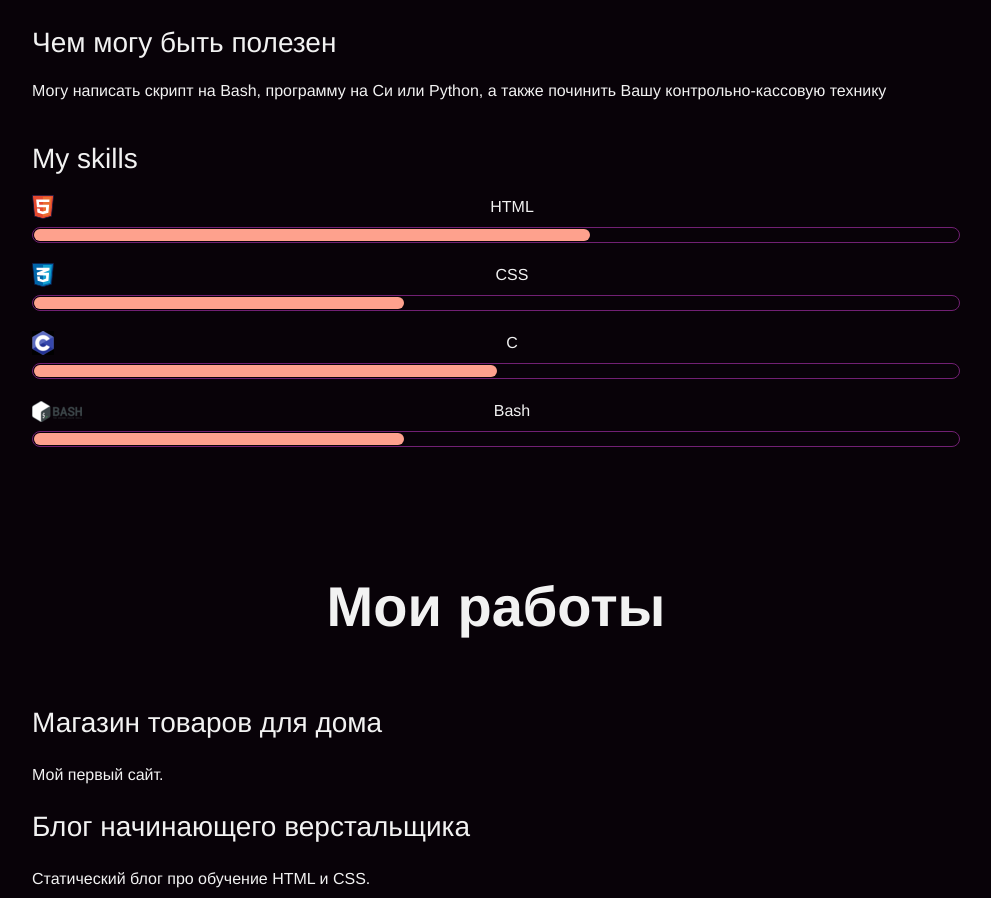
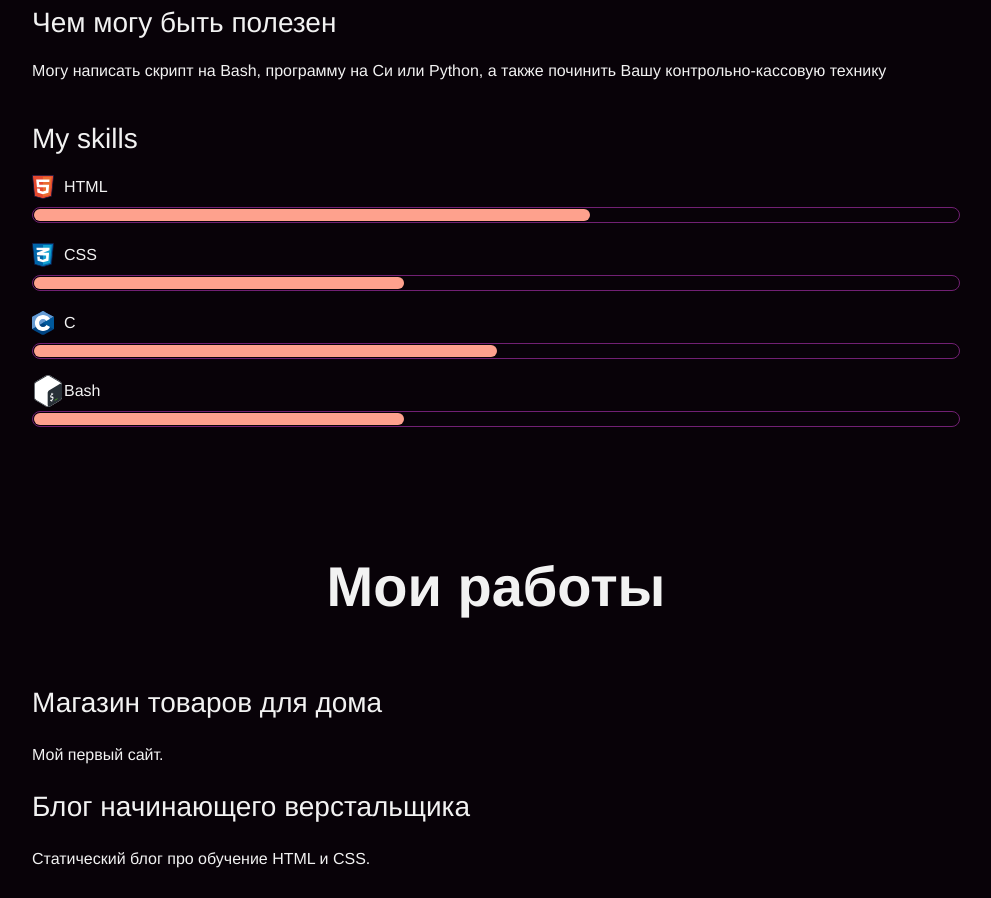
Before and after one commit to noname1001001/portfolio-step-1, a plain HTML site: page index.html in a window 1280 px wide. Shown: the part 1748-2646 px from the top of the page, without its empty margins (144-1135 px from the left). Drawn offline with Linux system fonts and the light colour scheme.

Commit message:
fix lab 6(1)

```diff
--- a/index.html
+++ b/index.html
@@ -46,13 +46,13 @@
       <div class="skills container">
         <h3>My skills</h3>
         <dl class="skills-list">
-          <dt class="skills-html"><div style="text-align:center">HTML</div></dt>
+          <dt class="skills-html">HTML</dt>
           <dd class="level"><div style="width: 60%">60%</div></dd>
-          <dt class="skills-css"><div style="text-align:center">CSS</div></dt>
+          <dt class="skills-css">CSS</dt>
           <dd class="level"><div style="width: 40%;">40%</div></dd>
-          <dt class="skills-c"><div style="text-align:center">C</div></dt>
+          <dt class="skills-c">C</dt>
           <dd class="level"><div style="width: 50%;">50%</div></dd>
-          <dt class="skills-bash"><div style="text-align:center">Bash</div></dt>
+          <dt class="skills-bash">Bash</dt>
           <dd class="level"><div style="width: 40%;">40%</div></dd>
         </dl>
       </div>
--- a/style.css
+++ b/style.css
@@ -34,8 +34,8 @@ img {
 }
 
 .page-header a {
-  display: inline-block;
-  margin-bottom: 20px;
+  /* display: inline-block;
+  margin-bottom: 20px; */
   margin-left: 56px;
   color: #fea18d;
   text-decoration: none;
@@ -146,11 +146,11 @@ img {
 }
 
 .skills-c {
-  background-image: url("img/icon-c.png");
+  background-image: url("img/icon-c.svg");
 }
 
 .skills-bash {
-  background-image: url("img/icon-bash.png");
+  background-image: url("img/icon-bash.svg");
 }
 
 .level {
@@ -210,8 +210,8 @@ img {
 }
 
 .page-footer a {
-  display: inline-block;
-  margin-bottom: 20px;
+  /* display: inline-block;
+  margin-bottom: 20px; */
   margin-left: 56px;
   color: #fea18d;
   text-decoration: none;
```
Also changed, not shown: img/icon-bash.svg (added), img/icon-c.svg (added).
